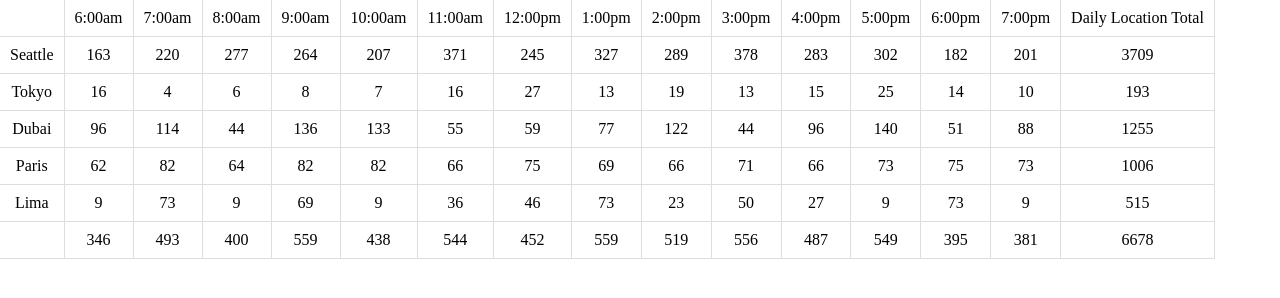
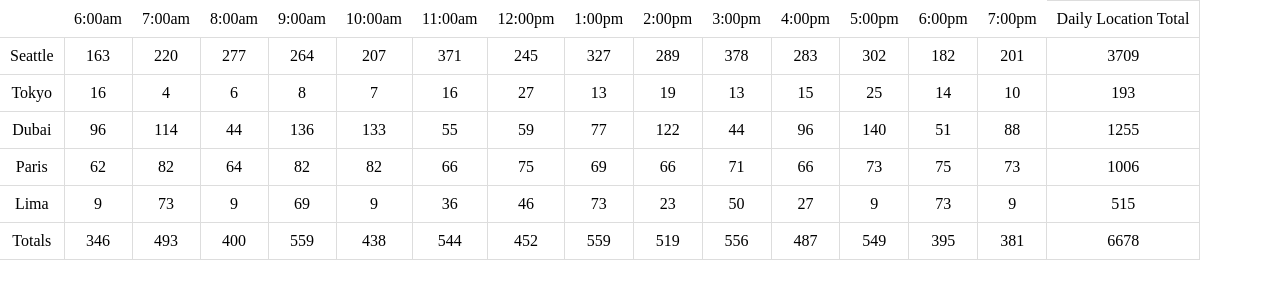
Before and after one commit to dlewburg/cookie-stand, a plain HTML site: page sales.html in a window 1280 px wide. Drawn offline with Linux system fonts and the light colour scheme.

Commit message:
updated CSS

```diff
--- a/css/style.css
+++ b/css/style.css
@@ -7,8 +7,12 @@ td, th, tr{
   text-align: center;
   padding: 10px;
   border-bottom: 1px solid #ddd;
-
+  border-top: 1px solid #ddd;
   border-right: 1px solid #ddd;
 
 
 }
+
+th {
+  border-style: none;
+}
--- a/js/app.js
+++ b/js/app.js
@@ -61,7 +61,7 @@ Store.prototype.render = function(){
 function tableHeader(){
   let tableHead = document.createElement('thead');
   myList.appendChild(tableHead);
-  let blankSpace = document.createElement('td');
+  let blankSpace = document.createElement('th');
   blankSpace.textContent='';
   tableHead.appendChild(blankSpace);
   for (let i = 0; i < hrs.length; i++){
@@ -81,7 +81,7 @@ function tableFooter(){
   let footRow = document.createElement('tr');
   tableFoot.appendChild(footRow);
   let blankSpace = document.createElement('td');
-  blankSpace.textContent='';
+  blankSpace.textContent='Totals';
   footRow.appendChild(blankSpace);
   let grandTotal = 0;
   for(let i = 0; i < hrs.length; i++){
```
